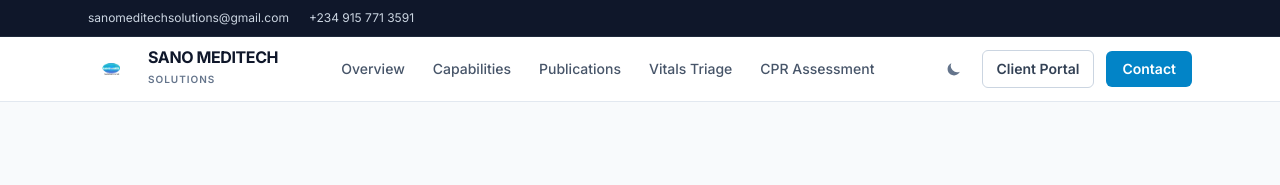
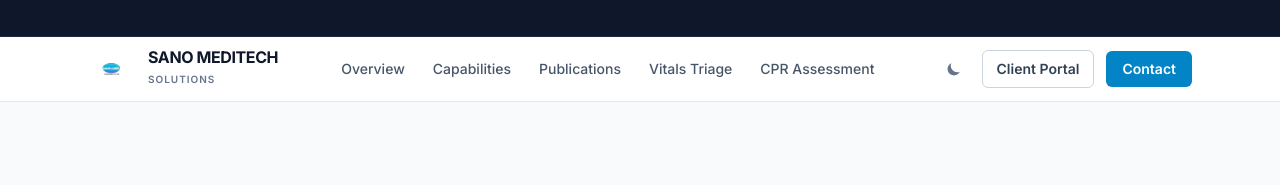
Before and after one commit to SANO01-MED/sano-meditech-web, a plain HTML site: page index.html in a window 1280 px wide. Shown: the top 185 px of the page. Drawn offline with nearby package versions, Linux system fonts and the light colour scheme.

```diff
--- a/index.html
+++ b/index.html
@@ -65,8 +65,7 @@
         <div class="max-w-6xl mx-auto px-4 sm:px-6 h-9 flex items-center justify-between">
 
             <div class="flex items-center gap-5">
-                <a href="mailto:sanomeditechsolutions@gmail.com" class="hover:text-white transition hidden sm:inline">sanomeditechsolutions@gmail.com</a>
-                <a href="tel:+2349157713591" class="hover:text-white transition">+234 915 771 3591</a>
+
             </div>
         </div>
     </div>
```
